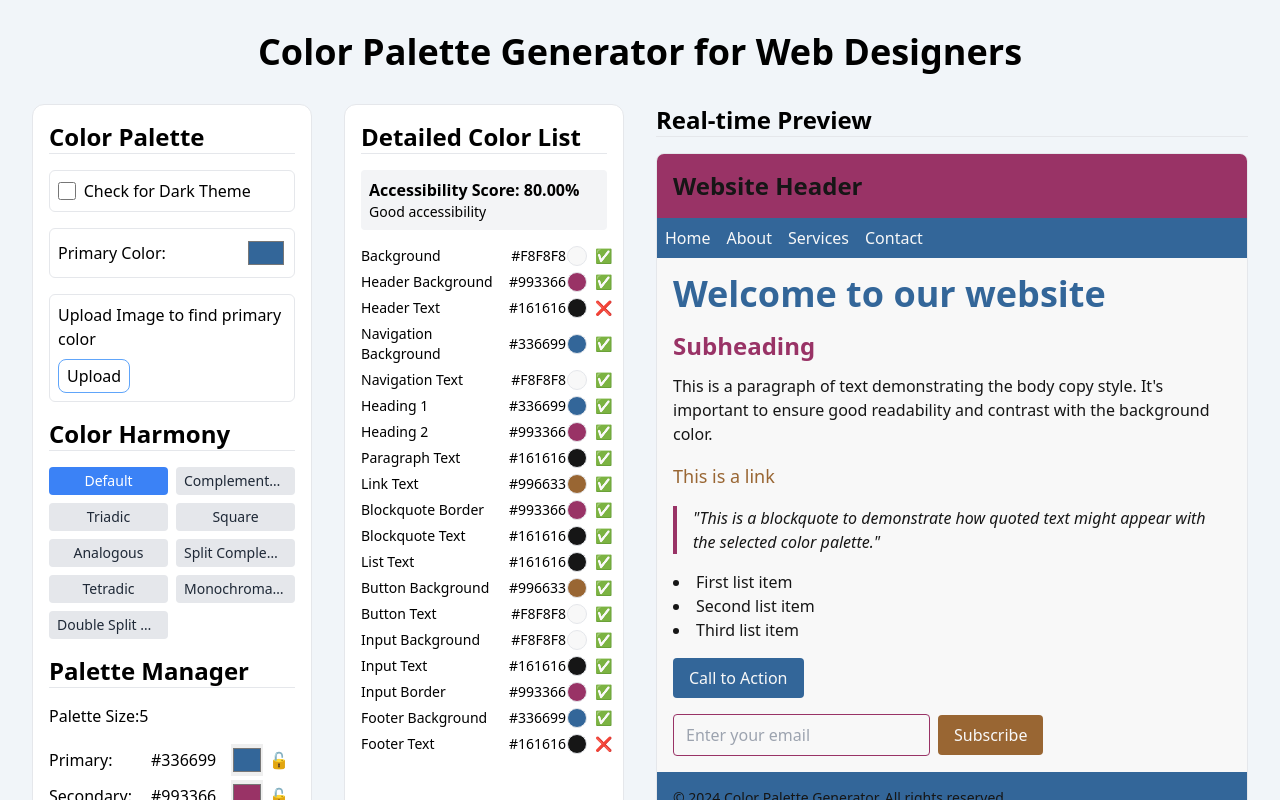
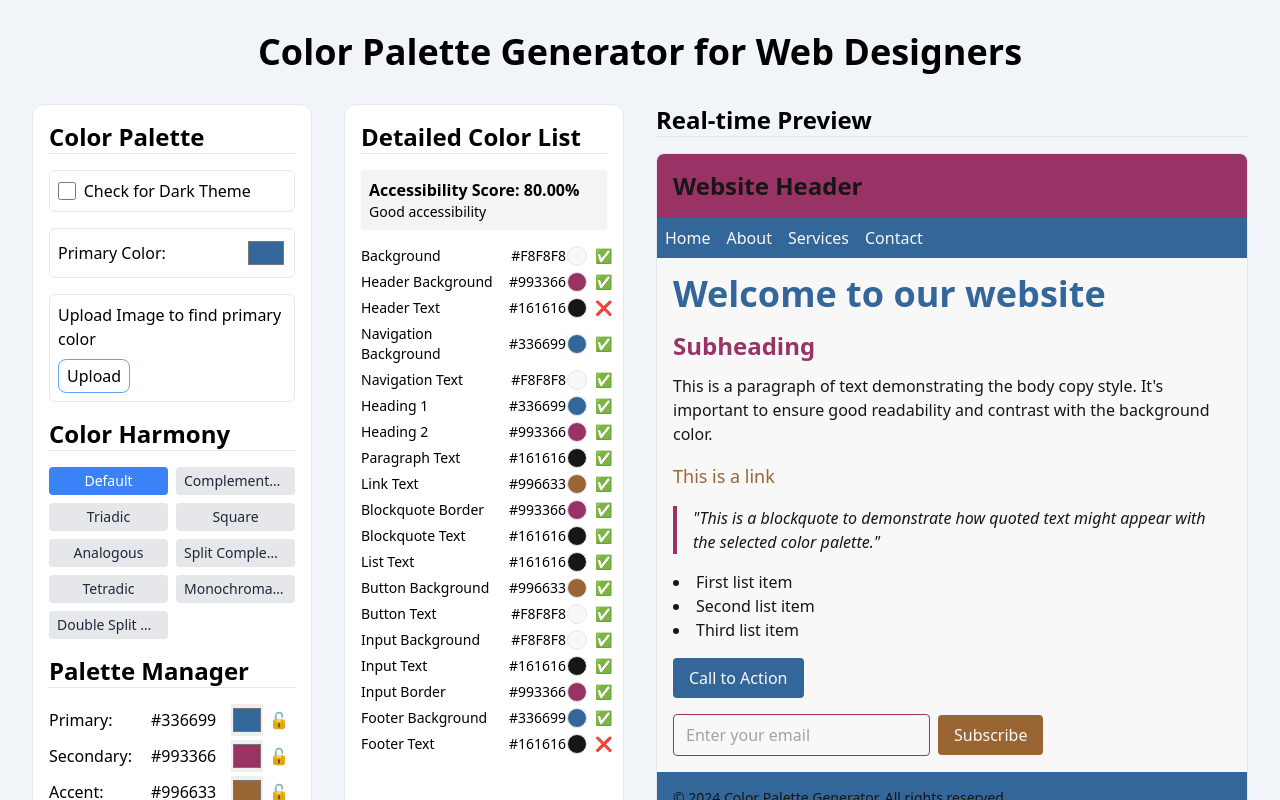
Before and after one commit to jepeteo/react-color-palette-generator, a React (Vite) app: page / in a window 1280 px wide. Shown: the top 800 px of the page. Built offline with nearby package versions, Linux system fonts and the light colour scheme.

Commit message:
removed the ability to add remove colors

```diff
--- a/src/components/PaletteManager.jsx
+++ b/src/components/PaletteManager.jsx
@@ -3,7 +3,6 @@ import { useSelector, useDispatch, shallowEqual } from 'react-redux';
 import {
   setPrimaryColor,
   updatePaletteColor,
-  setPaletteSize,
   randomizePalette,
   toggleColorLock,
 } from '../store/colorSlice';
@@ -11,7 +10,6 @@ import {
 const PaletteManager = () => {
   const dispatch = useDispatch();
   const palette = useSelector((state) => state.color.palette, shallowEqual);
-  const paletteSize = useSelector((state) => state.color.paletteSize);
   const lockedColors = useSelector((state) => state.color.lockedColors);
   const harmony = useSelector((state) => state.color.harmony);
 
@@ -24,11 +22,6 @@ const PaletteManager = () => {
     },
     [dispatch],
   );
-
-  const handleSizeChange = (newSize) => {
-    dispatch(setPaletteSize(newSize));
-    dispatch(randomizePalette({ harmony }));
-  };
 
   const handleRandomize = () => {
     dispatch(randomizePalette({ harmony }));
@@ -45,21 +38,8 @@ const PaletteManager = () => {
   return (
     <div className="containerCustomizePalette">
       <h2 className="containerTitle">Palette Manager</h2>
-      <div className="sizeAdjuster">
-        <label htmlFor="paletteSize">Palette Size:</label>
-        <input
-          type="number"
-          id="paletteSize"
-          min="2"
-          max="10"
-          value={paletteSize}
-          onChange={(e) => handleSizeChange(parseInt(e.target.value, 10))}
-        />
-      </div>
       <div className="containerPalette">
-        {Object.entries(palette)
-          .slice(0, paletteSize)
-          .map(([name, color]) => (
+        {Object.entries(palette).map(([name, color]) => (
           <div key={name} className="paletteItems">
             <label htmlFor={`color-${name}`} className="mr-2">
               {name}:
--- a/src/store/colorSlice.js
+++ b/src/store/colorSlice.js
@@ -42,7 +42,6 @@ const initialState = {
     extra4: false,
     extra5: false,
   },
-  paletteSize: 5,
   lockerColors: {},
   harmony: 'default',
 };
@@ -62,12 +61,6 @@ export const colorSlice = createSlice({
     },
     setHarmony: (state, action) => {
       state.harmony = action.payload;
-      // state.palette = generatePalette(
-      //   state.primaryColor,
-      //   action.payload,
-      //   state.isDarkMode,
-      // );
-      // state.colors = updateColors(state.palette);
     },
     setPalette: (state, action) => {
       state.palette = action.payload;
@@ -96,9 +89,6 @@ export const colorSlice = createSlice({
       const { element, color } = action.payload;
       state.colors[element] = color;
     },
-    setPaletteSize: (state, action) => {
-      state.paletteSize = action.payload;
-    },
     toggleColorLock: (state, action) => {
       const colorName = action.payload;
       state.lockedColors[colorName] = !state.lockedColors[colorName];
@@ -115,7 +105,6 @@ export const colorSlice = createSlice({
       });
 
       state.palette = newPalette;
-      state.paletteSize = newPalette.length;
       state.harmony = harmony;
       state.colors = updateColors(newPalette);
     },
@@ -155,8 +144,8 @@ export const {
   setImageColors,
   updatePaletteColor,
   updateElementColor,
+  toggleColorLock,
+  randomizePalette,
 } = colorSlice.actions;
 
-export const { toggleColorLock, setPaletteSize, randomizePalette } =
-  colorSlice.actions;
 export default colorSlice.reducer;
```
Lines whose indentation alone changed are shown as unchanged.
